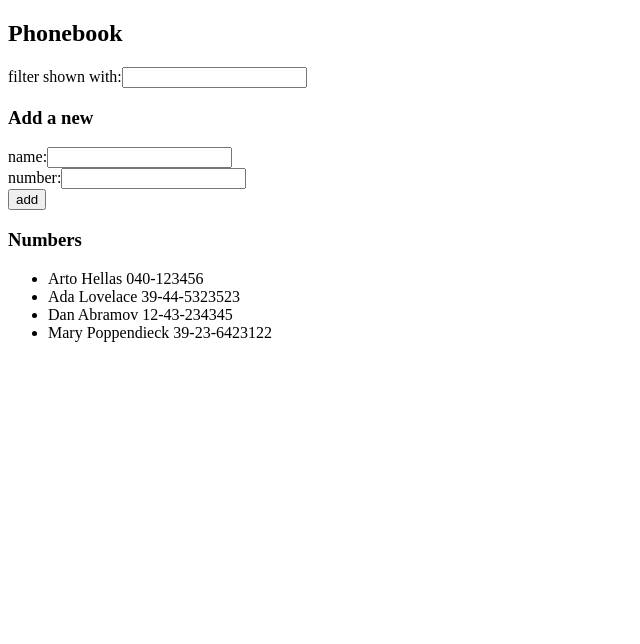
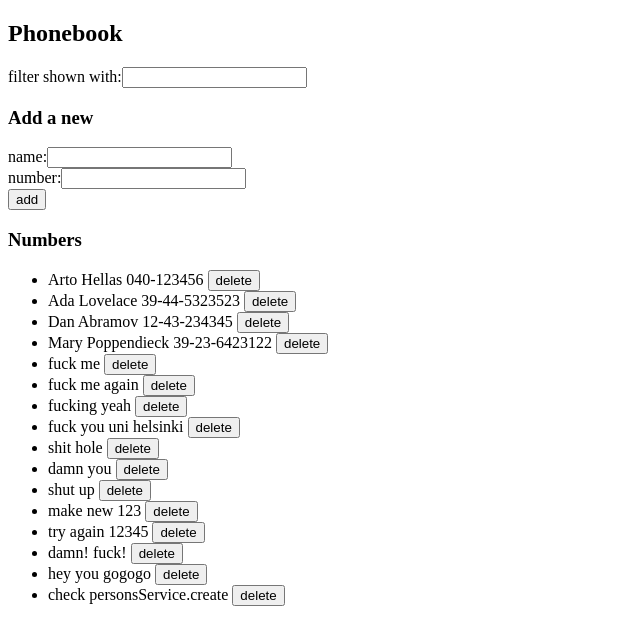
Before and after one commit to Dakai/full-stack-open-2022, a React (Create React App) app in the folder part2/phonebook/: page / in a window 1280 px wide. Shown: the top 644 px of the page, without its empty margins (0-640 px from the left). Built offline with nearby package versions, Linux system fonts and the light colour scheme; data requests are answered from the project's data file.

Commit message:
update Part2 Exercise 2.16 Solution

```diff
--- a/part2/phonebook/db.json
+++ b/part2/phonebook/db.json
@@ -19,6 +19,66 @@
       "name": "Mary Poppendieck",
       "number": "39-23-6423122",
       "id": 4
+    },
+    {
+      "name": "fuck ",
+      "number": "me",
+      "id": 5
+    },
+    {
+      "name": "fuck me",
+      "number": "again",
+      "id": 6
+    },
+    {
+      "name": "fucking ",
+      "number": "yeah",
+      "id": 7
+    },
+    {
+      "name": "fuck you",
+      "number": "uni helsinki",
+      "id": 8
+    },
+    {
+      "name": "shit",
+      "number": "hole",
+      "id": 9
+    },
+    {
+      "name": "damn",
+      "number": "you",
+      "id": 10
+    },
+    {
+      "name": "shut ",
+      "number": "up",
+      "id": 11
+    },
+    {
+      "name": "make new",
+      "number": "123",
+      "id": 12
+    },
+    {
+      "name": "try again",
+      "number": "12345",
+      "id": 13
+    },
+    {
+      "name": "damn!",
+      "number": "fuck!",
+      "id": 14
+    },
+    {
+      "name": "hey you",
+      "number": "gogogo",
+      "id": 15
+    },
+    {
+      "name": "check",
+      "number": "personsService.create",
+      "id": 16
     }
   ]
 }
--- a/part2/phonebook/src/App.js
+++ b/part2/phonebook/src/App.js
@@ -3,164 +3,38 @@ import { useState, useEffect } from "react";
 import Persons from "./components/Persons";
 import Filter from "./components/Filter";
 import PersonForm from "./components/PersonForm";
-import axios from "axios";
-/*
-const Persons = ({ persons, showFilter }) => {
-  return (
-    <ul>
-      {persons.map((persons, i) => (
-        <div key={i}>
-          {showFilter.includes(persons.id) ? (
-            <li key={i}>
-              {persons.name} {persons.number}
-            </li>
-          ) : null}
-        </div>
-      ))}
-    </ul>
-  );
-};
-*/
+import personsService from "./services/persons";
 
 const App = () => {
   const [persons, setPersons] = useState([]);
   let personsIds = [];
   const [showFilter, setShowFilter] = useState();
-  let idMax;
   useEffect(() => {
     console.log("effect");
-    axios.get("http://localhost:3001/persons").then((response) => {
-      console.log("promis fulfilled");
-      console.log("response.data", response.data);
+    personsService.getAll().then((response) => {
       setPersons(response.data);
       personsIds = Array.from(
         { length: response.data.length },
         (_, i) => i + 1
       );
       setShowFilter(personsIds);
-      idMax = Math.max.apply(Math, personsIds);
     });
   }, []);
 
   console.log("showFilter", showFilter);
-  /*
-	const [persons, setPersons] = useState([
-	{ name: "Arto Hellas", number: "040-123456", id: 1 },
-	{ name: "Ada Lovelace", number: "39-44-5323523", id: 2 },
-	{ name: "Dan Abramov", number: "12-43-234345", id: 3 },
-	{ name: "Mary Poppendieck", number: "39-23-6423122", id: 4 },
-	]);
-	*/
-
-  //const [newName, setNewName] = useState("");
-  //const [newNumber, setNewNumber] = useState("");
-  /*
-	const initFilter = () => {
-    const arrayData = [];
-    persons.map((person) => {
-      return arrayData.push(person.id);
-    });
-    return arrayData;
-  };
-	*/
-  /*
-	const handleNameChange = (event) => {
-    setNewName(event.target.value);
-  };
-
-  const handleNumberChange = (event) => {
-    setNewNumber(event.target.value);
-  };
-  const handleFilterChange = (event) => {
-    //setNewFilter(event.target.value);
-    filterName(event.target.value);
-    console.log("event.target.value", event.target.value);
-    console.log("showFilter", showFilter);
-  };
-
-  const filterName = (value) => {
-    const arrayData = [];
-    persons.map((person) => {
-      if (person.name.toLowerCase().includes(value.toLowerCase())) {
-        arrayData.push(person.id);
-      }
-      console.log("value", value);
-      //console.log(arrayData);
-      return setshowFilter(arrayData);
-    });
-	};
-
-	*/
-  /*
-  const ifIncluded = (newName) => {
-    const arrayData = [];
-    persons.map((person) => {
-      arrayData.push(person.name);
-      return null;
-    });
-    if (arrayData.includes(newName)) {
-      return true;
-    }
-	};
-	*/
-  /*
-
-  const ifNameIncluded = (newName) => {
-    persons.map((person) => {
-      if (person.name.includes(newName)) {
-        alert(newName + "is already added to Phonebook");
-        return true;
-      }
-    });
-  };
-  const addName = (event) => {
-    event.preventDefault();
-    //console.log("button clicked", event.target);
-    const nameObject = {
-      name: newName,
-      number: newNumber,
-    };
-
-    if (ifIncluded(newName)) {
-      alert(newName + "is already added to Phonebook");
-    } else {
-      //console.log("persons", persons);
-      setPersons(persons.concat(nameObject));
-      setNewName("");
-      setNewNumber("");
-    }
-  };
-	*/
   return (
     <div>
       <h2>Phonebook</h2>
       <div>
-        {/*filter shown with:
-				<input onChange={handleFilterChange} />*/}
         <Filter persons={persons} setShowFilter={setShowFilter} />
       </div>
       <h3>Add a new </h3>
       <PersonForm
         persons={persons}
         setPersons={setPersons}
-        idMax={idMax}
         setShowFilter={setShowFilter}
         showFilter={showFilter}
       />
-      {/*<form onSubmit={addName}>
-        <div>
-          name:
-          <input value={newName} onChange={handleNameChange} />
-        </div>
-        <div>
-          number:
-          <input value={newNumber} onChange={handleNumberChange} />
-        </div>
-        <div>
-          <button type="submit">add</button>
-        </div>
-			</form>*/}
-      {/*}<div>debug: {showFilter}</div>*/}
       <h3>Numbers</h3>
       <Persons persons={persons} showFilter={showFilter} />
     </div>
--- a/part2/phonebook/src/components/Filter.js
+++ b/part2/phonebook/src/components/Filter.js
@@ -1,10 +1,8 @@
 import React from "react";
-//import { useState } from "react";
 
 const Filter = ({ persons, setShowFilter }) => {
   //console.log("showFilter", showFilter);
   const handleFilterChange = (event) => {
-    //setNewFilter(event.target.value);
     filterName(event.target.value);
     //console.log("event.target.value", event.target.value);
   };
@@ -21,8 +19,6 @@ const Filter = ({ persons, setShowFilter }) => {
     });
   };
 
-  //const [showFilter, setshowFilter] = useState(initFilter());
-
   return (
     <>
       filter shown with:
--- a/part2/phonebook/src/components/PersonForm.js
+++ b/part2/phonebook/src/components/PersonForm.js
@@ -1,13 +1,8 @@
 import React from "react";
 import { useState } from "react";
+import personsService from "../services/persons";
 
-const PersonForm = ({
-  persons,
-  setPersons,
-  idMax,
-  showFilter,
-  setShowFilter,
-}) => {
+const PersonForm = ({ persons, setPersons, showFilter, setShowFilter }) => {
   const [newName, setNewName] = useState("");
   const [newNumber, setNewNumber] = useState("");
 
@@ -37,18 +32,22 @@ const PersonForm = ({
       const nameObject = {
         name: newName,
         number: newNumber,
-        id: idMax + 1,
       };
 
       if (ifIncluded(newName)) {
         alert(newName + "is already added to Phonebook");
       } else {
-        console.log("nameObject", nameObject);
-        setPersons(persons.concat(nameObject));
-        setShowFilter(showFilter.concat(idMax + 1));
+        //console.log("nameObject", nameObject);
+        //setPersons(persons.concat(nameObject));
+        //setShowFilter(showFilter.concat(idMax + 1));
         setNewName("");
         setNewNumber("");
-        console.log("persons", persons);
+        //console.log("persons", persons);
+
+        personsService.create(nameObject).then((response) => {
+          setPersons(persons.concat(response.data));
+          setShowFilter(showFilter.concat(response.data.id));
+        });
       }
     }
   };
--- a/part2/phonebook/src/components/Persons.js
+++ b/part2/phonebook/src/components/Persons.js
@@ -1,5 +1,21 @@
 import React from "react";
+import personsService from "../services/persons";
 
+const DeleteButton = (id) => {
+  const handelDelete = () => {
+    console.log("id", id);
+    personsService.remove(id).then((response) => {
+      console.log("response", response.data);
+    });
+  };
+  return (
+    <>
+      <button onClick={handelDelete} id={id}>
+        delete
+      </button>
+    </>
+  );
+};
 const Persons = ({ persons, showFilter }) => {
   //console.log("persons", persons);
   console.log("showFilter", showFilter);
@@ -9,7 +25,7 @@ const Persons = ({ persons, showFilter }) => {
         <div key={i}>
           {showFilter.includes(persons.id) ? (
             <li key={i}>
-              {persons.name} {persons.number}
+              {persons.name} {persons.number} <DeleteButton id={persons.id} />
             </li>
           ) : null}
         </div>
--- a/part2/phonebook/src/index.js
+++ b/part2/phonebook/src/index.js
@@ -1,6 +1,6 @@
 import React from "react";
-//import ReactDOM from "react-dom/client";
-import ReactDOM from "react-dom";
+import ReactDOM from "react-dom/client";
+//import ReactDOM from "react-dom";
 import App from "./App";
 
 ReactDOM.createRoot(document.getElementById("root")).render(<App />);
--- /dev/null
+++ b/part2/phonebook/src/services/persons.js
@@ -0,0 +1,35 @@
+//import React from "react";
+//import { useState } from "react";
+import axios from "axios";
+
+const baseUrl = "http://localhost:3001/persons";
+
+const getAll = () => {
+  return axios.get(baseUrl);
+};
+
+const create = (newObject) => {
+  return axios.post(baseUrl, newObject);
+};
+
+const update = (id, newObject) => {
+  return axios.put(`${baseUrl}/${id}`, newObject);
+};
+
+const remove = (id) => {
+  return axios.delete(`${baseUrl}/${id}`);
+};
+
+/*
+export default {
+  getAll: getAll,
+  update: update,
+  create: create,
+};
+*/
+export default {
+  remove,
+  getAll,
+  update,
+  create,
+};
```
